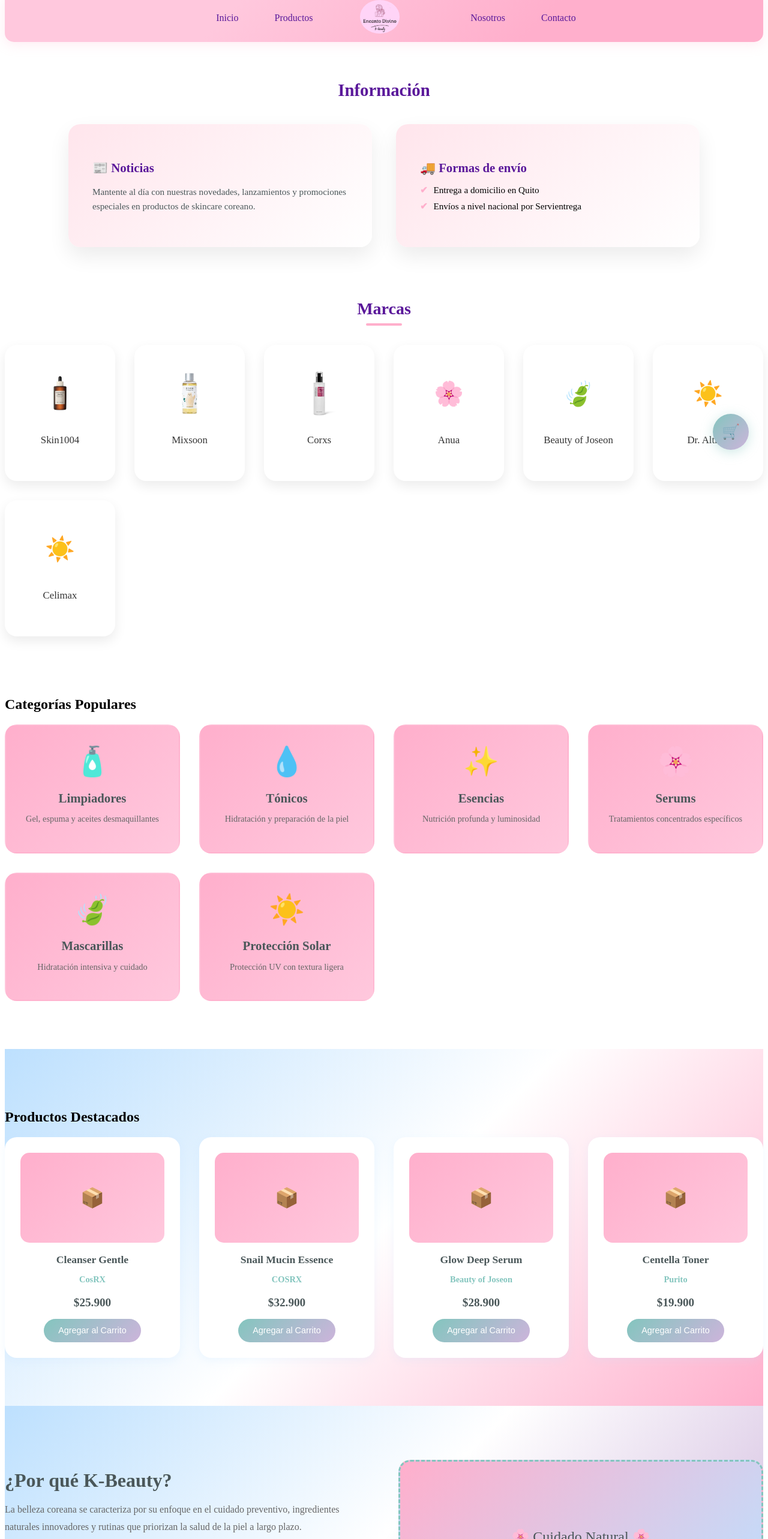
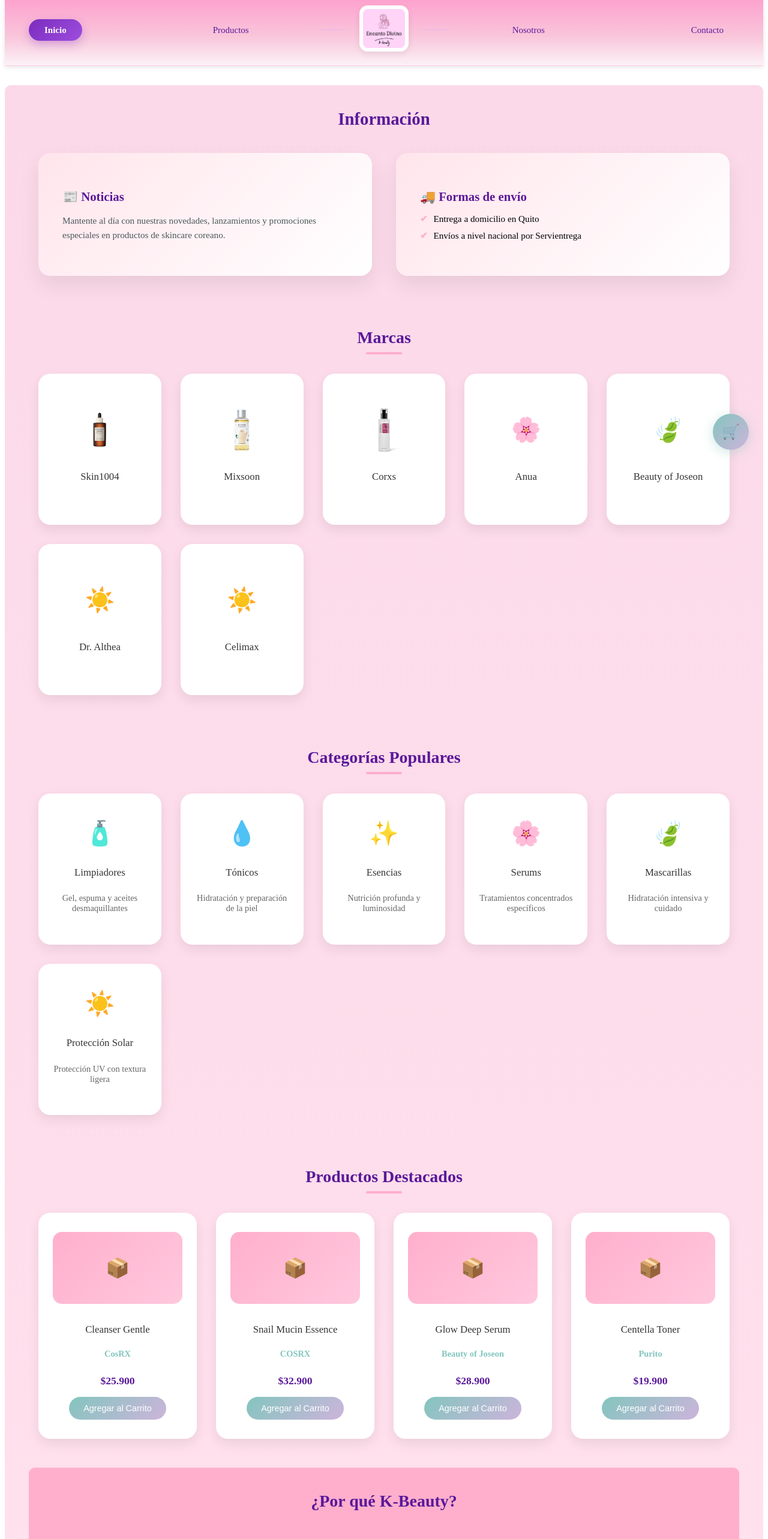
Before and after one commit to dennissealexandra17-bit/encanto-divino-web, a Vue app: page /#/ in a window 1280 px wide. Shown: the part 18-2584 px from the top of the page at 60% size. Built offline with nearby package versions, Linux system fonts and the light colour scheme.

Commit message:
cambio de color

```diff
--- a/src/components/Categoria.vue
+++ b/src/components/Categoria.vue
@@ -4,7 +4,9 @@
     <!-- Categorías Destacadas -->
     <section class="categories" id="productos">
       <div class="container">
-        <h2 class="section-title">Categorías Populares</h2>
+        <div class="titulo">
+          <h2 class="section-title">Categorías Populares</h2>
+        </div>
         <div class="categories-grid">
           <div class="category-card">
             <div class="category-icon">🧴</div>
@@ -50,44 +52,79 @@
 <style scoped>
 /* Categories */
 .categories {
-  padding: 5rem 0;
-  background: #fff;
+  padding: 1rem 1rem;
+  margin-top: 2rem;
+  border-radius: 10px;
+}
+
+.section-title {
+  font-size: 28px;
+  font-weight: 600;
+  color: #5a189a;
+  margin-bottom: 2rem;
+  background: none;
+  padding: 0;
+}
+
+.section-title::after {
+  content: "";
+  display: block;
+  width: 60px;
+  height: 4px;
+  background: #ffafcc;
+  margin: 8px auto 0;
+  border-radius: 10px;
+}
+
+.titulo {
+  display: flex;
+  justify-content: center;
 }
 
 .categories-grid {
   display: grid;
-  grid-template-columns: repeat(auto-fit, minmax(250px, 1fr));
+  grid-template-columns: repeat(auto-fit, minmax(180px, 1fr));
   gap: 2rem;
 }
 
 .category-card {
-  background: linear-gradient(135deg, #ffafcc, #ffc8dd);
-  padding: 2rem;
+  background: #ffffff;
+  padding: 2rem 1.5rem;
   border-radius: 20px;
   text-align: center;
-  transition: transform 0.3s, box-shadow 0.3s;
-  border: 2px solid transparent;
+  transition: transform 0.25s ease, box-shadow 0.25s ease;
+  box-shadow: 0 8px 20px rgba(0, 0, 0, 0.08);
+  aspect-ratio: 1 / 1.2;
+  display: flex;
+  flex-direction: column;
+  justify-content: center;
+  align-items: center;
 }
 
 .category-card:hover {
-  transform: translateY(-5px);
-  box-shadow: 0 10px 25px rgba(255, 175, 204, 0.4);
-  border-color: #83c5be;
+  transform: translateY(-4px);
+  box-shadow: 0 16px 32px rgba(223, 65, 176, 0.575);
 }
 
 .category-icon {
-  font-size: 3rem;
-  margin-bottom: 1rem;
+  font-size: 2.5rem;
+  margin-bottom: 0.8rem;
+  display: flex;
+  justify-content: center;
+  align-items: center;
+  height: 60px;
 }
 
 .category-card h3 {
-  color: #4a5759;
-  font-size: 1.3rem;
-  margin-bottom: 0.5rem;
+  color: #333;
+  margin-top: 0.75rem;
+  font-size: 1.05rem;
+  font-weight: 500;
 }
 
 .category-card p {
   color: #666;
   font-size: 0.9rem;
+  margin-top: 0.5rem;
 }
 </style>
--- a/src/components/Footer.vue
+++ b/src/components/Footer.vue
@@ -49,15 +49,20 @@
 
 <style scoped>
 .footer {
+  padding: 1rem 1rem;
+  margin-top: 2rem;
+  border-radius: 10px;
   background: linear-gradient(135deg, #ffafcc, #ffc8dd);
   padding: 4rem 1.5rem 2rem;
   color: #4a5759;
+  border-radius: 5px;
 }
 
 /* Contenedor real */
 .footer-wrapper {
   max-width: 1100px;
   margin: 0 auto;
+
 }
 
 /* Grid principal */
--- a/src/components/Marcas.vue
+++ b/src/components/Marcas.vue
@@ -50,6 +50,12 @@
 </script>
 
 <style scoped>
+
+  .container {
+     padding: 1rem 1rem;
+  margin-top: 2rem;
+  border-radius: 10px;
+  }
 .section-title {
   font-size: 28px;
   font-weight: 600;
@@ -98,7 +104,7 @@
 .marcas-card:hover {
 
   transform: translateY(-4px);
-  box-shadow: 0 16px 32px rgba(223, 65, 176, 0.575);
+  box-shadow: 0 16px 32px rgba(255, 15, 179, 0.861);
 }
 
 .marcas-icon {
--- a/src/components/MenuSuperior.vue
+++ b/src/components/MenuSuperior.vue
@@ -1,15 +1,19 @@
 <template>
   <header class="header">
     <nav class="navbar">
-      <div class="nav-container">
+      <div class="container nav-container">
 
         <!-- Menú izquierdo -->
         <ul class="nav-menu nav-left">
-          <li><router-link to="/" class="letras">Inicio</router-link></li>
-          <li><router-link to="/skin1004" class="letras">Productos</router-link></li>
+          <li>
+            <router-link to="/" class="letras">Inicio</router-link>
+          </li>
+          <li>
+            <router-link to="/skin1004" class="letras">Productos</router-link>
+          </li>
         </ul>
 
-        <!-- Logo al centro -->
+        <!-- Logo centro -->
         <div class="logo">
           <router-link to="/">
             <img src="@/assets/image.png" alt="Encanto Divino K-Beauty" />
@@ -18,8 +22,16 @@
 
         <!-- Menú derecho -->
         <ul class="nav-menu nav-right">
-          <li><a class="letras" href="#nosotros" @click="scrollToSection('nosotros')">Nosotros</a></li>
-          <li><a class="letras" href="#contacto" @click="scrollToSection('contacto')">Contacto</a></li>
+          <li>
+            <a class="letras" @click.prevent="scrollToSection('nosotros')">
+              Nosotros
+            </a>
+          </li>
+          <li>
+            <a class="letras" @click.prevent="scrollToSection('contacto')">
+              Contacto
+            </a>
+          </li>
         </ul>
 
       </div>
@@ -29,249 +41,142 @@
 
 <script>
 export default {
-  name: 'MenuSuperior',
+  name: "MenuSuperior",
   methods: {
-    scrollToSection(sectionId) {
-      // Si estamos en la página principal, hacer scroll
-      if (this.$route.path === '/') {
-        const element = document.getElementById(sectionId);
-        if (element) {
-          element.scrollIntoView({ behavior: 'smooth' });
-        }
-      } else {
-        // Si estamos en otra página, ir a inicio y luego hacer scroll
-        this.$router.push('/').then(() => {
+    scrollToSection(id) {
+      if (this.$route.path !== "/") {
+        this.$router.push("/").then(() => {
           setTimeout(() => {
-            const element = document.getElementById(sectionId);
-            if (element) {
-              element.scrollIntoView({ behavior: 'smooth' });
-            }
+            document.getElementById(id)?.scrollIntoView({ behavior: "smooth" });
           }, 100);
         });
+      } else {
+        document.getElementById(id)?.scrollIntoView({ behavior: "smooth" });
       }
     }
   }
-}
+};
 </script>
 
+<style scoped>
+/* CONTENEDOR GENERAL */
+.container {
+  max-width: 1200px;
+  margin: 0 auto;
+  padding: 0 2.5rem;
+}
 
-<style scoped>
-/* Header */
+/* HEADER */
 .header {
-  background: linear-gradient(135deg, #ffc8dd 30%, #ffafcc 70%);
-  box-shadow: 0 4px 20px rgba(255, 175, 204, 0.25);
   position: sticky;
   top: 0;
   z-index: 1000;
-  border-radius: 0 0 15px 15px;
-  backdrop-filter: blur(10px);
+  background: linear-gradient(180deg, #fe9dcc 0%, #f9c6db 60%, #fcf2f6 100%);
+  box-shadow: 0 2px 8px rgba(0, 0, 0, 0.1);
+ border-bottom: 1px solid rgba(255, 255, 255, 0.4);
 }
 
-.letras {
-  font-size: 16px;
-  font-weight: 500;
-  padding: 8px 14px;
-  border-radius: 8px;
-  color: #5a189a;
+/* NAVBAR */
+.navbar {
+  padding: 1.2rem 0;
 }
 
-.navbar {
-  padding: 10px 0;
-}
+/* GRID */
 .nav-container {
-  max-width: 1100px;
-  margin: 0 auto;
-  display: flex;
+  display: grid;
+  grid-template-columns: 1fr auto 1fr;
   align-items: center;
-  justify-content: center;
-  gap: 4rem;
 }
 
+/* MENÚS */
 .nav-menu {
   display: flex;
+ gap: 12rem;
   list-style: none;
-  gap: 2rem;
+  margin: 0;
+  padding: 0;
 }
 
-.router-link-active::after {
-  width: 100%;
+.nav-left {
+  justify-content: flex-start;
+}
+
+.nav-right {
+  justify-content: flex-end;
+}
+
+/* LINKS */
+.letras {
+  font-size: 15px;
+  font-weight: 500;
+   padding: 10px 26px;
+  max-width: 100px;
+  text-align: center;
+  border-radius: 999px;
+  color: #5a189a;
+  text-decoration: none;
+  transition: all 0.3s ease;
+}
+
+.logo::before,
+.logo::after {
+  content: "";
+  height: 1px;
+  width: 60px;
+  background: linear-gradient(to right, transparent, #d8b4fe, transparent);
+  display: block;
 }
 
 
-.nav-menu a {
-  text-decoration: none;
-  font-weight: 500;
-  transition: color 0.3s;
+.letras:hover {
+  background: #f3e8ff;
+  color: #7b2cbf;
 }
 
-.nav-menu a:hover {
-  background: rgba(255, 255, 255, 0.35);
+/* LINK ACTIVO */
+.letras.router-link-active {
+  background: linear-gradient(135deg, #7b2cbf, #9d4edd);
+  color: #ffffff;
+  font-weight: 600;
+  box-shadow: 0 6px 16px rgba(123, 44, 191, 0.3);
 }
 
-.logo img {
-  height: 56px;
-  width: auto;
-  transition: transform 0.3s ease, filter 0.3s ease;
-}
-.logo:hover img {
-  transform: scale(1.05);
-  filter: drop-shadow(0 6px 12px rgba(0, 0, 0, 0.15));
+/* LOGO */
+.logo {
+  display: flex;
+  align-items: center;
+  gap: 1rem;
 }
 
 
-/* Hero Section */
-.hero {
-  background: linear-gradient(135deg, #ffafcc 0%, #ffc8dd 50%, #bde0fe 100%);
-  padding: 4rem 0;
-  min-height: 70vh;
-  display: flex;
-  align-items: center;
+.logo img {
+  height: 65px;
+  padding: 6px;
+  border-radius: 14px;
+  background: #ffffff;
+  box-shadow: 0 4px 12px rgba(0, 0, 0, 0.08);
+  transition: transform 0.3s ease;
 }
 
-.hero-content {
-  max-width: 1200px;
-  margin: 0 auto;
-  display: grid;
-  grid-template-columns: 1fr 1fr;
-  gap: 3rem;
-  align-items: center;
-  padding: 0 2rem;
+.logo img:hover {
+  transform: scale(1.05);
 }
 
-.hero-text h2 {
-  font-size: 3rem;
-  color: #4a5759;
-  margin-bottom: 1rem;
-  line-height: 1.2;
-}
-
-.hero-text p {
-  font-size: 1.2rem;
-  color: #666;
-  margin-bottom: 2rem;
-}
-
-.cta-button {
-  background: linear-gradient(135deg, #83c5be, #cdb4db);
-  color: white;
-  border: none;
-  padding: 1rem 2rem;
-  font-size: 1.1rem;
-  border-radius: 50px;
-  cursor: pointer;
-  transition: transform 0.3s, box-shadow 0.3s;
-}
-
-.cta-button:hover {
-  transform: translateY(-2px);
-  box-shadow: 0 5px 15px rgba(131, 197, 190, 0.4);
-}
-
-.hero-placeholder {
-  background: linear-gradient(135deg, #ffc8dd, #bde0fe);
-  height: 300px;
-  border-radius: 20px;
-  display: flex;
-  align-items: center;
-  justify-content: center;
-  font-size: 2rem;
-  color: #4a5759;
-  border: 3px dashed #83c5be;
-}
-
-/* Container */
-.container {
-  max-width: 1200px;
-  margin: 0 10px;
-  padding: 0 10px;
-}
-
-/* Section Titles */
-.section-title {
-  text-align: center;
-  font-size: 2.8rem;
-  font-weight: 700;
-  color: #4a5759;
-  margin-bottom: 3rem;
-  position: relative;
-  text-transform: uppercase;
-  letter-spacing: 1px;
-}
-
-.section-title::after {
-  content: "";
-  position: absolute;
-  bottom: -15px;
-  left: 50%;
-  transform: translateX(-50%);
-  width: 80px;
-  height: 4px;
-  background: linear-gradient(135deg, #83c5be, #cdb4db);
-  border-radius: 2px;
-}
-
-.section-title::before {
-  content: "";
-  position: absolute;
-  bottom: -8px;
-  left: 50%;
-  transform: translateX(-50%);
-  width: 120px;
-  height: 1px;
-  background: rgba(131, 197, 190, 0.3);
-}
-
-/* Responsive Design */
+/* RESPONSIVE */
 @media (max-width: 768px) {
   .nav-container {
-    flex-direction: column;
-    gap: 1rem;
-    padding: 0 1rem;
-  }
-
-  .nav-menu {
+    grid-template-columns: 1fr;
     gap: 1rem;
   }
 
-  .letras {
-    font-size: 14px;
-    padding: 8px 15px;
+  .nav-left,
+  .nav-right {
+    justify-content: center;
   }
 
   .logo img {
-    height: 70px;
-  }
-
-  .hero-content {
-    grid-template-columns: 1fr;
-    text-align: center;
-  }
-
-  .hero-text h2 {
-    font-size: 2.2rem;
-  }
-
-  .section-title {
-    font-size: 2.2rem;
+    height: 55px;
   }
 }
 
-@media (max-width: 480px) {
-  .container {
-    padding: 0 1rem;
-  }
-
-  .hero-text h2 {
-    font-size: 1.8rem;
-  }
-
-  .section-title {
-    font-size: 1.8rem;
-  }
-
-  .letras {
-    font-size: 12px;
-    padding: 6px 12px;
-  }
-}
 </style>
--- a/src/components/Noticias.vue
+++ b/src/components/Noticias.vue
@@ -37,9 +37,9 @@
 
 <style scoped>
 .info-section {
-  max-width: 1100px;
-  margin: 4rem auto;
-  padding: 0 1.5rem;
+  padding: 1rem 1rem;
+  margin-top: 2rem;
+  border-radius: 10px;
 }
 
 .section-title {
--- a/src/components/ProductosDes.vue
+++ b/src/components/ProductosDes.vue
@@ -3,7 +3,9 @@
     <!-- Productos Destacados -->
     <section class="featured-products">
       <div class="container">
-        <h2 class="section-title">Productos Destacados</h2>
+        <div class="titulo">
+          <h2 class="section-title">Productos Destacados</h2>
+        </div>
         <div class="products-grid">
           <div class="product-card">
             <div class="product-image">
@@ -56,46 +58,77 @@
 
 /* Featured Products */
 .featured-products {
-  padding: 5rem 0;
-  background: linear-gradient(135deg, #bde0fe 0%, #fff 50%, #ffafcc 100%);
+     padding: 1rem 1rem;
+  margin-top: 2rem;
+  border-radius: 10px;
+}
+
+.section-title {
+  font-size: 28px;
+  font-weight: 600;
+  color: #5a189a;
+  margin-bottom: 2rem;
+  background: none;
+  padding: 0;
+}
+
+.section-title::after {
+  content: "";
+  display: block;
+  width: 60px;
+  height: 4px;
+  background: #ffafcc;
+  margin: 8px auto 0;
+  border-radius: 10px;
+}
+
+.titulo {
+  display: flex;
+  justify-content: center;
 }
 
 .products-grid {
   display: grid;
-  grid-template-columns: repeat(auto-fit, minmax(250px, 1fr));
+  grid-template-columns: repeat(auto-fit, minmax(180px, 1fr));
   gap: 2rem;
 }
 
 .product-card {
-  background: white;
+  background: #ffffff;
   border-radius: 20px;
-  padding: 1.5rem;
+  padding: 2rem 1.5rem;
   text-align: center;
-  box-shadow: 0 5px 15px rgba(189, 224, 254, 0.2);
-  transition: transform 0.3s, box-shadow 0.3s;
-  border: 2px solid transparent;
+  box-shadow: 0 8px 20px rgba(0, 0, 0, 0.08);
+  transition: transform 0.25s ease, box-shadow 0.25s ease;
+  aspect-ratio: 1 / 1.2;
+  display: flex;
+  flex-direction: column;
+  justify-content: center;
+  align-items: center;
 }
 
 .product-card:hover {
-  transform: translateY(-5px);
-  box-shadow: 0 10px 25px rgba(131, 197, 190, 0.4);
-  border-color: #cdb4db;
+  transform: translateY(-4px);
+  box-shadow: 0 16px 32px rgba(223, 65, 176, 0.575);
 }
 
 .product-image {
   background: linear-gradient(135deg, #ffafcc, #ffc8dd);
-  height: 150px;
+  width: 100%;
+  height: 120px;
   border-radius: 15px;
   display: flex;
   align-items: center;
   justify-content: center;
   font-size: 2rem;
   margin-bottom: 1rem;
+  flex-shrink: 0;
 }
 
 .product-card h3 {
-  color: #4a5759;
-  font-size: 1.1rem;
+  color: #333;
+  font-size: 1.05rem;
+  font-weight: 500;
   margin-bottom: 0.5rem;
 }
 
@@ -107,9 +140,9 @@
 }
 
 .price {
-  color: #4a5759;
-  font-size: 1.2rem;
-  font-weight: bold;
+  color: #5a189a;
+  font-size: 1.1rem;
+  font-weight: 600;
   margin-bottom: 1rem;
 }
 
@@ -120,7 +153,7 @@
   padding: 0.7rem 1.5rem;
   border-radius: 25px;
   cursor: pointer;
-  transition: transform 0.3s, box-shadow 0.3s;
+  transition: transform 0.25s ease, box-shadow 0.25s ease;
   font-size: 0.9rem;
 }
 
--- a/src/components/Rutinas.vue
+++ b/src/components/Rutinas.vue
@@ -1,30 +1,74 @@
 <template>
-      <!-- About Section -->
-    <section class="about" id="nosotros">
-      <div class="container">
-        <div class="about-content">
-          <div class="about-text">
-            <h2>¿Por qué K-Beauty?</h2>
-            <p>
+  <!-- About Section -->
+  <section class="about" id="nosotros">
+    <div class="container">
+      <div class="titulo">
+        <h2 class="section-title">¿Por qué K-Beauty?</h2>
+      </div>
+      <div class="about-content">
+        <div class="about-card about-text">
+          <div class="card-content">
+            <p class="intro">
               La belleza coreana se caracteriza por su enfoque en el cuidado
               preventivo, ingredientes naturales innovadores y rutinas que
               priorizan la salud de la piel a largo plazo.
             </p>
-            <ul>
-              <li>✅ Productos auténticos importados</li>
-              <li>✅ Ingredientes naturales y efectivos</li>
-              <li>✅ Rutinas personalizadas</li>
-              <li>✅ Envío rápido y seguro</li>
-            </ul>
+            <div class="features">
+              <div class="feature-item">
+                <span class="feature-icon">✨</span>
+                <div>
+                  <h4>Productos Auténticos</h4>
+                  <p>Importados directamente de Corea</p>
+                </div>
+              </div>
+              <div class="feature-item">
+                <span class="feature-icon">🌿</span>
+                <div>
+                  <h4>Ingredientes Naturales</h4>
+                  <p>Fórmulas efectivas y seguras</p>
+                </div>
+              </div>
+              <div class="feature-item">
+                <span class="feature-icon">💆‍♀️</span>
+                <div>
+                  <h4>Rutinas Personalizadas</h4>
+                  <p>Adaptadas a tu tipo de piel</p>
+                </div>
+              </div>
+              <div class="feature-item">
+                <span class="feature-icon">🚚</span>
+                <div>
+                  <h4>Envío Rápido</h4>
+                  <p>Entrega segura a todo el país</p>
+                </div>
+              </div>
+            </div>
           </div>
-          <div class="about-image">
+        </div>
+        <div class="about-card about-image">
+          <div class="image-content">
             <div class="about-placeholder">
               <span>🌸 Cuidado Natural 🌸</span>
+            </div>
+            <div class="stats">
+              <div class="stat">
+                <h3>100%</h3>
+                <p>Auténtico</p>
+              </div>
+              <div class="stat">
+                <h3>24/7</h3>
+                <p>Soporte</p>
+              </div>
+              <div class="stat">
+                <h3>500+</h3>
+                <p>Productos</p>
+              </div>
             </div>
           </div>
         </div>
       </div>
-    </section>
+    </div>
+  </section>
 </template>
 
 <script>
@@ -36,49 +80,181 @@
 <style scoped>
 /* About */
 .about {
-  padding: 5rem 0;
-  background: linear-gradient(135deg, #bde0fe 0%, #fff 50%, #cdb4db 100%);
+  padding: 1rem 1rem;
+  margin-top: 2rem;
+  border-radius: 10px;
+  background: #ffafcc;
+  max-width: 13000px;
+}
+
+.section-title {
+  font-size: 28px;
+  font-weight: 600;
+  color: #5a189a;
+  margin-bottom: 3rem;
+  background: none;
+  padding: 0;
+}
+
+.section-title::after {
+  content: "";
+  display: block;
+  width: 60px;
+  height: 4px;
+  background: #ffafcc;
+  margin: 8px auto 0;
+  border-radius: 10px;
+}
+
+.titulo {
+  display: flex;
+  justify-content: center;
+  margin-bottom: 2rem;
 }
 
 .about-content {
   display: grid;
   grid-template-columns: 1fr 1fr;
-  gap: 3rem;
-  align-items: center;
+  gap: 2rem;
+  align-items: stretch;
 }
 
-.about-text h2 {
-  color: #4a5759;
-  font-size: 2rem;
-  margin-bottom: 1rem;
+.about-card {
+  background: #ffffff;
+  border-radius: 20px;
+  padding: 2.5rem;
+  box-shadow: 0 8px 20px rgba(0, 0, 0, 0.08);
+  transition: transform 0.25s ease, box-shadow 0.25s ease;
 }
 
-.about-text p {
-  color: #666;
-  margin-bottom: 1.5rem;
-  line-height: 1.8;
+.about-card:hover {
+  transform: translateY(-4px);
+  box-shadow: 0 16px 32px rgba(223, 65, 176, 0.3);
 }
 
-.about-text ul {
-  list-style: none;
-  color: #666;
+.card-content {
+  height: 100%;
+  display: flex;
+  flex-direction: column;
 }
 
-.about-text li {
-  margin-bottom: 0.5rem;
-  padding-left: 0.5rem;
+.intro {
+  color: #666;
+  font-size: 1rem;
+  line-height: 1.8;
+  margin-bottom: 2rem;
+  text-align: justify;
+}
+
+.features {
+  display: flex;
+  flex-direction: column;
+  gap: 1.5rem;
+}
+
+.feature-item {
+  display: flex;
+  align-items: flex-start;
+  gap: 1rem;
+  padding: 1rem;
+  background: linear-gradient(135deg, #ffafcc15, #ffc8dd15);
+  border-radius: 12px;
+  transition: all 0.25s ease;
+}
+
+.feature-item:hover {
+  background: linear-gradient(135deg, #ffafcc25, #ffc8dd25);
+  transform: translateX(5px);
+}
+
+.feature-icon {
+  font-size: 2rem;
+  flex-shrink: 0;
+}
+
+.feature-item h4 {
+  color: #333;
+  font-size: 1rem;
+  font-weight: 600;
+  margin-bottom: 0.25rem;
+}
+
+.feature-item p {
+  color: #666;
+  font-size: 0.875rem;
+  line-height: 1.4;
+}
+
+.image-content {
+  height: 100%;
+  display: flex;
+  flex-direction: column;
+  gap: 1.5rem;
 }
 
 .about-placeholder {
-  background: linear-gradient(135deg, #ffafcc, #bde0fe);
-  height: 250px;
-  border-radius: 20px;
+  background: linear-gradient(135deg, #ffafcc, #ffc8dd);
+  height: 200px;
+  border-radius: 16px;
   display: flex;
   align-items: center;
   justify-content: center;
   font-size: 1.5rem;
-  color: #4a5759;
-  border: 3px dashed #83c5be;
+  color: #fff;
+  font-weight: 600;
+  text-shadow: 2px 2px 4px rgba(0, 0, 0, 0.1);
+  transition: transform 0.25s ease;
 }
 
+.about-placeholder:hover {
+  transform: scale(1.02);
+}
+
+.stats {
+  display: grid;
+  grid-template-columns: repeat(3, 1fr);
+  gap: 1rem;
+}
+
+.stat {
+  background: linear-gradient(135deg, #83c5be15, #cdb4db15);
+  padding: 1.5rem 1rem;
+  border-radius: 12px;
+  text-align: center;
+  transition: all 0.25s ease;
+}
+
+.stat:hover {
+  background: linear-gradient(135deg, #83c5be25, #cdb4db25);
+  transform: translateY(-3px);
+}
+
+.stat h3 {
+  color: #5a189a;
+  font-size: 1.8rem;
+  font-weight: 700;
+  margin-bottom: 0.25rem;
+}
+
+.stat p {
+  color: #666;
+  font-size: 0.875rem;
+  font-weight: 500;
+}
+
+/* Responsive */
+@media (max-width: 768px) {
+  .about-content {
+    grid-template-columns: 1fr;
+    gap: 1.5rem;
+  }
+
+  .stats {
+    grid-template-columns: repeat(3, 1fr);
+  }
+
+  .about-card {
+    padding: 2rem;
+  }
+}
 </style>
--- a/src/views/PrincipalPage.vue
+++ b/src/views/PrincipalPage.vue
@@ -58,5 +58,12 @@
   line-height: 1.6;
 }
 
+.container {
+  max-width: 1300px;
+  margin: 0 auto;
+  padding: 0 2.5rem;
+  background: linear-gradient(180deg, #fbd9e9 0%, #ffdfec 60%, #fcf2f6 100%);
+  border-radius: 10px;
+}
 
 </style>
```
